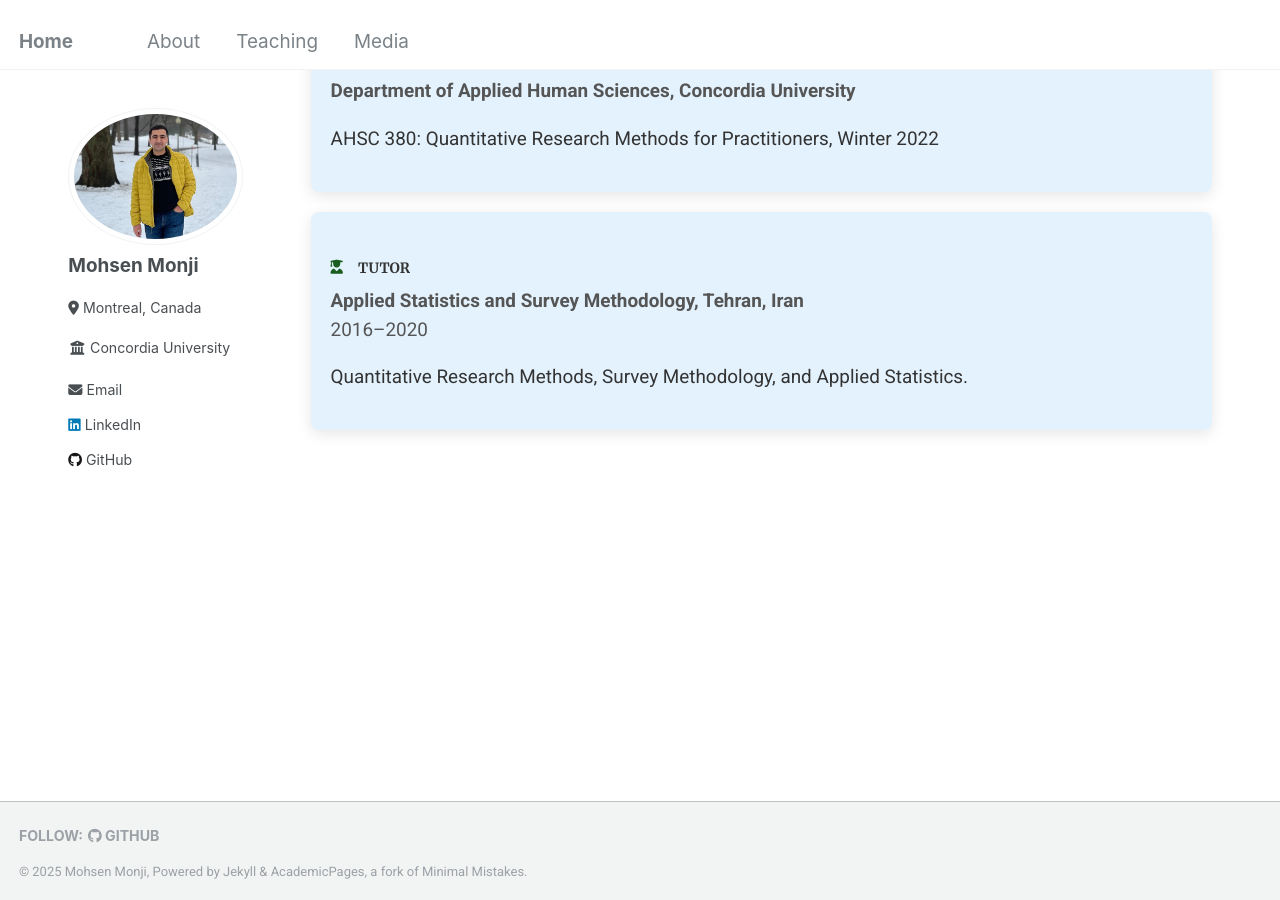
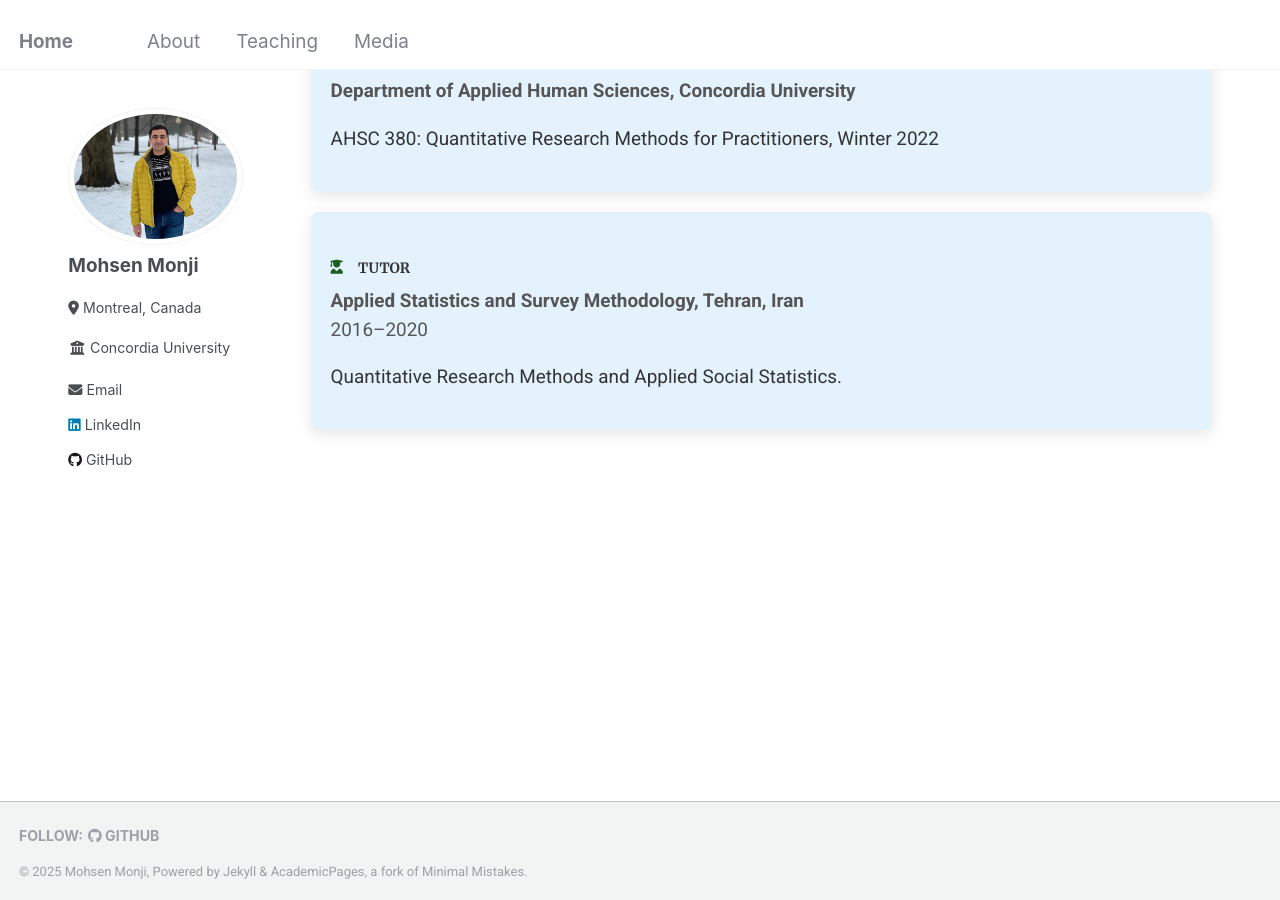
Before and after one commit to Mohsnmonji/mohsnmonji.github.io, a Jekyll site: the page built from _pages/teaching.md, in a window 1280 px wide and 900 px high, scrolled down 1297 px. Built offline with Jekyll 4.4.1, drawn with Linux system fonts in a browser that asks for light colours.

Commit message:
Update teaching.md

```diff
--- a/_pages/teaching.md
+++ b/_pages/teaching.md
@@ -115,6 +115,6 @@ author_profile: true
   <h4><i class="fas fa-user-graduate icon"></i> TUTOR</h4>
   <p><strong>Applied Statistics and Survey Methodology, Tehran, Iran</strong><br>2016–2020</p>
   <ul>
-    <li>Quantitative Research Methods, Survey Methodology, and Applied Statistics.</li>
+    <li>Quantitative Research Methods and Applied Social Statistics.</li>
   </ul>
 </div>
```
